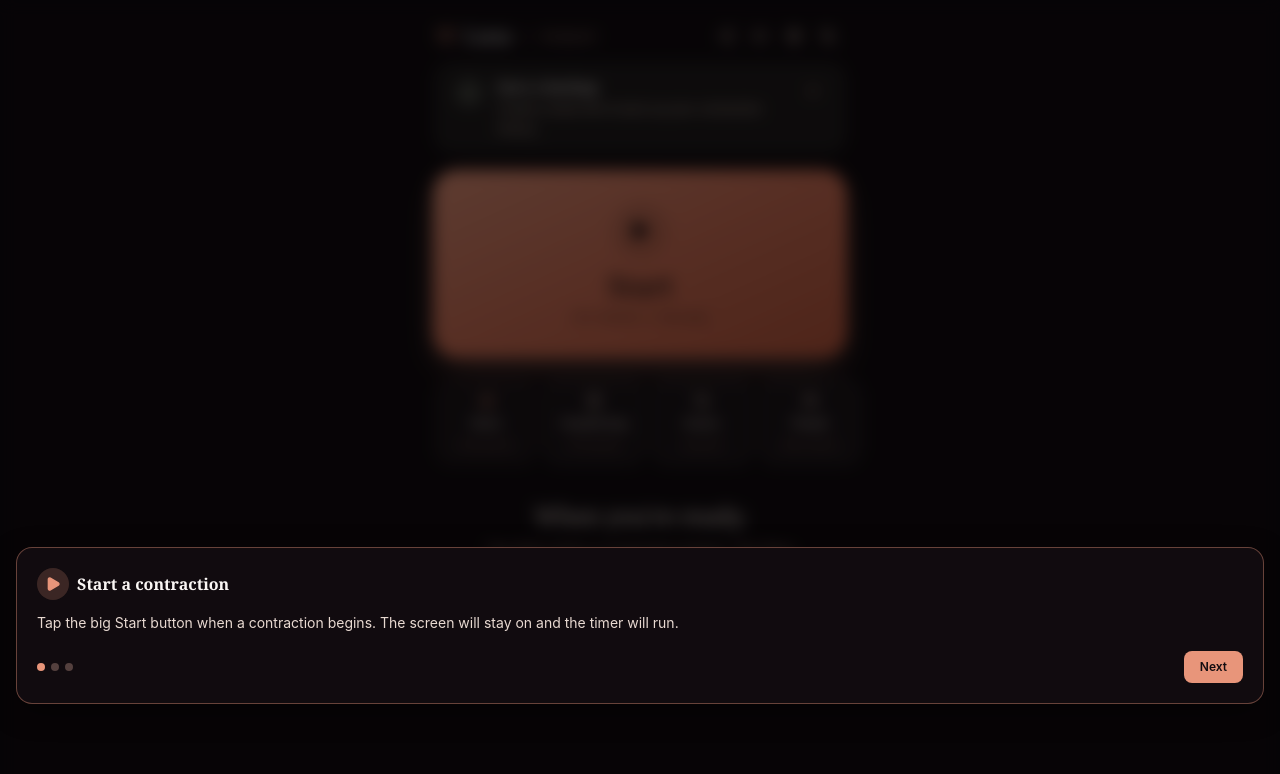
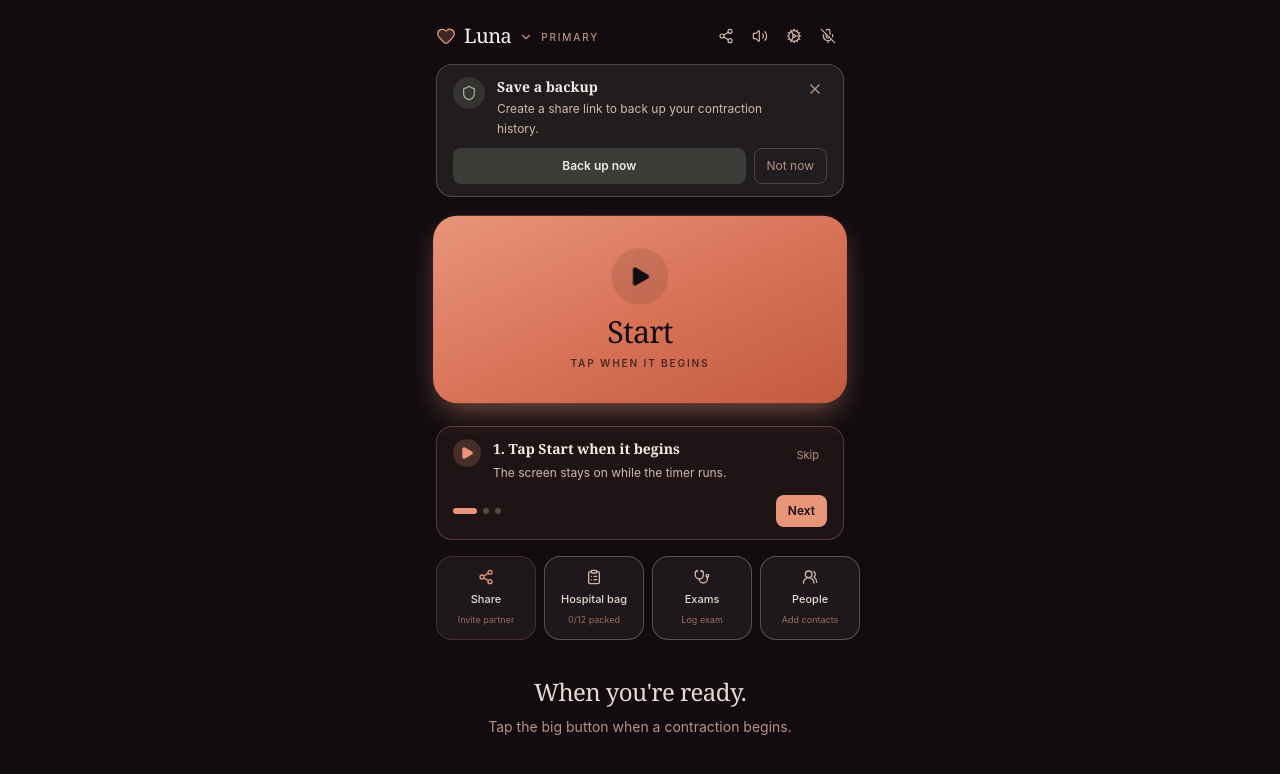
Before and after one commit to camster91/contraction-tracker, a React (Vite) app: page / in a window 1280 px wide. Shown: the top 774 px of the page. Built offline with nearby package versions, Linux system fonts and the light colour scheme.

Commit message:
v1.41: Backup banner gets 'Back up now' + 'Not now' CTAs; onboarding moved inline above carousel (non-blocking, no backdrop)

```diff
--- a/public/sw.js
+++ b/public/sw.js
@@ -1,7 +1,7 @@
 /* Luna — Contraction Timer PWA service worker.
  * Cache-first for app shell, network-first for HTML. */
 
-const CACHE_NAME = 'luna-v41';
+const CACHE_NAME = 'luna-v42';
 const APP_SHELL = [
   '/',
   '/index.html',
--- a/src/App.tsx
+++ b/src/App.tsx
@@ -101,7 +101,7 @@ import { getExams } from './lib/hospital';
 
 const STORAGE_KEY = 'contraction-tracker:v1';
 const SESSION_KEY = 'contraction-tracker:current';
-const APP_VERSION = '1.40';
+const APP_VERSION = '1.41';
 const MUTED_KEY = 'contraction-tracker:muted';
 const BACKUP_REMINDER_KEY = 'contraction-tracker:backup-dismissed';
 
@@ -842,12 +842,6 @@ export default function App() {
   }, [finished, tagFilter]);
   // All tags used anywhere, for the filter chip row
   const knownTags = useMemo(() => allTags(contractions), [contractions]);
-  // Available common tags that haven't been applied yet
-  const availableCommonTags = useMemo(() => {
-    const used = new Set<string>();
-    for (const c of contractions) for (const t of getTags(c)) used.add(t);
-    return COMMON_TAGS.filter((t) => !used.has(t));
-  }, [contractions]);
 
   // Voice the 5-1-1 alert once when it transitions from off → on.
   // Guarded by a timestamp so it doesn't re-trigger every render.
@@ -1356,9 +1350,12 @@ export default function App() {
       {/* Active labor indicator */}
       <ActiveLaborBanner contractions={contractions} now={now} />
 
-      {/* Backup reminder banner — soft nudge if no share link has been created */}
+      {/* Backup reminder banner — soft nudge if no share link has been created.
+          Includes a "Back up now" CTA that opens the Share sheet directly so the
+          user doesn't have to hunt for the action. */}
       {showBackupBanner && (
-        <div className="flex-shrink-0 mx-5 mb-3 rounded-2xl border border-sage-300/30 bg-sage-300/10 px-4 py-3 flex items-start gap-3 animate-fade-in">
+        <div className="flex-shrink-0 mx-5 mb-3 rounded-2xl border border-sage-300/30 bg-sage-300/10 px-4 py-3 animate-fade-in">
+          <div className="flex items-start gap-3">
             <div className="w-8 h-8 rounded-full bg-sage-300/15 flex items-center justify-center flex-shrink-0">
               <Shield className="w-4 h-4 text-sage-300" strokeWidth={1.75} />
             </div>
@@ -1373,11 +1370,30 @@ export default function App() {
                 localStorage.setItem(BACKUP_REMINDER_KEY, JSON.stringify(Date.now()));
                 setDismissedBannerAt(Date.now());
               }}
-            className="p-1.5 text-ink-400 active:text-ink-200 flex-shrink-0"
-            aria-label="Dismiss"
+              className="p-1 text-ink-400 active:text-ink-200 flex-shrink-0"
+              aria-label="Dismiss backup reminder"
+              title="Dismiss"
             >
               <X className="w-4 h-4" />
             </button>
+          </div>
+          <div className="flex gap-2 mt-2.5">
+            <button
+              onClick={() => setShowShare(activeSessionId)}
+              className="flex-1 text-xs font-semibold bg-sage-300/20 active:bg-sage-300/30 text-sage-100 rounded-lg px-3 py-2 transition-colors min-h-[36px]"
+            >
+              Back up now
+            </button>
+            <button
+              onClick={() => {
+                localStorage.setItem(BACKUP_REMINDER_KEY, JSON.stringify(Date.now()));
+                setDismissedBannerAt(Date.now());
+              }}
+              className="text-xs text-ink-400 active:text-ink-200 rounded-lg px-3 py-2 min-h-[36px] border border-ink-200/20"
+            >
+              Not now
+            </button>
+          </div>
         </div>
       )}
 
@@ -1498,6 +1514,75 @@ export default function App() {
               {finished.length === 1
                 ? 'since first contraction'
                 : `${pluralContraction(finished.length)} logged · started ${formatElapsed(totalLogElapsedSec)} ago`}
+            </div>
+          </div>
+        )}
+
+        {/* Onboarding — 3 inline hint cards in the empty-state area. Shown
+            above the carousel so first-time users see the steps without
+            scrolling. Non-blocking (no backdrop blur). */}
+        {onboardingStep !== null && finished.length === 0 && !current && (
+          <div className="mb-4 rounded-2xl border border-rose-300/30 bg-rose-300/[0.06] px-4 py-3 animate-fade-in">
+            <div className="flex items-start gap-3">
+              <div className="w-7 h-7 rounded-full bg-rose-300/20 flex items-center justify-center flex-shrink-0">
+                {onboardingStep === 0 && <Play className="w-3.5 h-3.5 text-rose-300 fill-rose-300" />}
+                {onboardingStep === 1 && <Square className="w-3.5 h-3.5 text-rose-300 fill-rose-300" />}
+                {onboardingStep === 2 && <Share2 className="w-3.5 h-3.5 text-rose-300" />}
+              </div>
+              <div className="flex-1 min-w-0">
+                <div className="text-sm font-semibold text-ink-100 font-display">
+                  {onboardingStep === 0 && '1. Tap Start when it begins'}
+                  {onboardingStep === 1 && '2. Tap Stop when it ends'}
+                  {onboardingStep === 2 && '3. Share with your team'}
+                </div>
+                <div className="text-xs text-ink-300 mt-1 leading-relaxed">
+                  {onboardingStep === 0 && 'The screen stays on while the timer runs.'}
+                  {onboardingStep === 1 && 'Add intensity, tags, or a quick note.'}
+                  {onboardingStep === 2 && 'A link lets your partner or midwife follow along live.'}
+                </div>
+              </div>
+              <button
+                onClick={() => {
+                  localStorage.setItem('contraction-tracker:onboarding-seen', '1');
+                  setOnboardingStep(null);
+                }}
+                className="text-[11px] text-ink-400 active:text-ink-200 px-2 py-1 min-h-[32px]"
+                aria-label="Dismiss onboarding"
+              >
+                Skip
+              </button>
+            </div>
+            <div className="flex items-center justify-between mt-3">
+              <div className="flex gap-1.5">
+                {[0, 1, 2].map((i) => (
+                  <button
+                    key={i}
+                    onClick={() => setOnboardingStep(i)}
+                    className={`h-1.5 rounded-full transition-all ${
+                      i === onboardingStep ? 'w-6 bg-rose-300' : 'w-1.5 bg-ink-400/40 active:bg-ink-400/60'
+                    }`}
+                    aria-label={`Go to step ${i + 1}`}
+                  />
+                ))}
+              </div>
+              {onboardingStep < 2 ? (
+                <button
+                  onClick={() => setOnboardingStep((s) => (s !== null ? s + 1 : null))}
+                  className="text-xs bg-rose-300 active:bg-rose-400 text-plum-950 rounded-lg px-3 py-1.5 font-semibold transition-colors min-h-[32px]"
+                >
+                  Next
+                </button>
+              ) : (
+                <button
+                  onClick={() => {
+                    localStorage.setItem('contraction-tracker:onboarding-seen', '1');
+                    setOnboardingStep(null);
+                  }}
+                  className="text-xs bg-rose-300 active:bg-rose-400 text-plum-950 rounded-lg px-3 py-1.5 font-semibold transition-colors min-h-[32px]"
+                >
+                  Got it
+                </button>
+              )}
             </div>
           </div>
         )}
@@ -1888,100 +1973,12 @@ export default function App() {
               When you're ready.
             </div>
             <p className="text-sm text-ink-400 mt-2 leading-relaxed max-w-xs mx-auto">
-              Tap Start when a contraction begins. Tap Stop when it ends. The app handles the rest.
+              Tap the big button when a contraction begins.
             </p>
-            {availableCommonTags.length > 0 && (
-              <p className="text-[11px] text-ink-500 mt-3 max-w-xs mx-auto">
-                Tip: after stopping, you can tag the contraction (back labor, pressure, etc).
-              </p>
-            )}
-          </div>
-        )}
-
-        {/* Onboarding tooltip — 3-step swipeable overlay for first-time users */}
-        {onboardingStep !== null && (
-          <>
-            <div
-              className="fixed inset-0 z-40 bg-black/60 backdrop-blur-sm"
-              onClick={() => {
-                localStorage.setItem('contraction-tracker:onboarding-seen', '1');
-                setOnboardingStep(null);
-              }}
-              aria-hidden="true"
-            />
-            <div className="fixed inset-x-4 bottom-24 z-50 rounded-2xl border border-rose-300/40 bg-plum-950/95 backdrop-blur-xl shadow-[0_8px_32px_-8px_rgba(0,0,0,0.7)] p-5 animate-fade-in">
-              {onboardingStep === 0 && (
-                <div className="space-y-3">
-                  <div className="flex items-center gap-2">
-                    <div className="w-8 h-8 rounded-full bg-rose-300/20 flex items-center justify-center">
-                      <Play className="w-4 h-4 text-rose-300 fill-rose-300" />
-                    </div>
-                    <div className="font-display text-base font-semibold text-ink-50">Start a contraction</div>
-                  </div>
-                  <p className="text-sm text-ink-200 leading-relaxed">
-                    Tap the big Start button when a contraction begins. The screen will stay on and the timer will run.
-                  </p>
-                </div>
-              )}
-              {onboardingStep === 1 && (
-                <div className="space-y-3">
-                  <div className="flex items-center gap-2">
-                    <div className="w-8 h-8 rounded-full bg-rose-300/20 flex items-center justify-center">
-                      <Square className="w-4 h-4 text-rose-300 fill-rose-300" />
-                    </div>
-                    <div className="font-display text-base font-semibold text-ink-50">Stop and add details</div>
-                  </div>
-                  <p className="text-sm text-ink-200 leading-relaxed">
-                    Tap Stop when it ends. You can add intensity, tags, and a note to remember how it felt.
-                  </p>
-                </div>
-              )}
-              {onboardingStep === 2 && (
-                <div className="space-y-3">
-                  <div className="flex items-center gap-2">
-                    <div className="w-8 h-8 rounded-full bg-rose-300/20 flex items-center justify-center">
-                      <Share2 className="w-4 h-4 text-rose-300" />
-                    </div>
-                    <div className="font-display text-base font-semibold text-ink-50">Share with your team</div>
-                  </div>
-                  <p className="text-sm text-ink-200 leading-relaxed">
-                    Use the Share button to send a link with a midwife or your birth partner so they can follow along.
-                  </p>
-                </div>
-              )}
-              <div className="flex items-center justify-between mt-4">
-                <div className="flex gap-1.5">
-                  {[0, 1, 2].map((i) => (
-                    <div
-                      key={i}
-                      className={`w-2 h-2 rounded-full transition-colors ${i === onboardingStep ? 'bg-rose-300' : 'bg-ink-400/40'}`}
-                    />
-                  ))}
-                </div>
-                <div className="flex gap-2">
-                  {onboardingStep < 2 ? (
-                    <button
-                      onClick={() => setOnboardingStep((s) => (s !== null ? s + 1 : null))}
-                      className="text-xs bg-rose-300 active:bg-rose-400 text-plum-950 rounded-lg px-4 py-2 font-semibold transition-colors"
-                    >
-                      Next
-                    </button>
-                  ) : (
-                    <button
-                      onClick={() => {
-                        localStorage.setItem('contraction-tracker:onboarding-seen', '1');
-                        setOnboardingStep(null);
-                      }}
-                      className="text-xs bg-rose-300 active:bg-rose-400 text-plum-950 rounded-lg px-4 py-2 font-semibold transition-colors"
-                    >
-                      Got it
-                    </button>
-                  )}
-                </div>
-              </div>
-            </div>
-          </>
-        )}
+          </div>
+        )}
+
+        {/* Onboarding was moved above the carousel — see earlier block. */}
 
         {/* Checklist sheet (hospital bag) — opens from the header Briefcase icon */}
         {showChecklist && (
```
Lines whose indentation alone changed are shown as unchanged.
